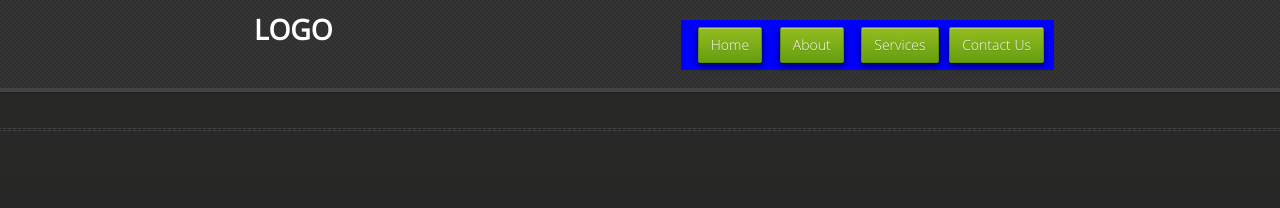
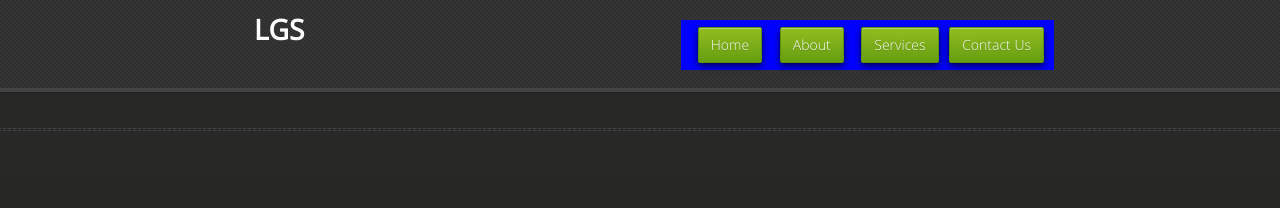
Before and after one commit to delonline/delonline.github.io, a Jekyll site: the page built from index.html, in a window 1280 px wide. Shown: the top 208 px of the page. Built offline with Jekyll 4.4.1, drawn with Linux system fonts in a browser that asks for light colours; nearby versions of some CDN libraries.

Commit message:
Update default.html

```diff
--- a/_layouts/default.html
+++ b/_layouts/default.html
@@ -23,14 +23,14 @@
         <header id="header">
   <div id="header-content">
     <div id="header-logo">
-      <h1 class="logo">LOGO</h1>
+      <h1 class="logo">LGS</h1>
     </div>
     <nav id="header-nav" role="navigation">
       <ul class="nav">
         <li><a href="./index.html">Home</a></li>
         <li><a href="./about.html">About</a></li>
         <li><a href="./services.html">Services</a></li>
-        <li><a href="./contact">Contact Us</a></li>
+        <li><a href="./contact.html">Contact Us</a></li>
       </ul>
     </nav>
     <div id="header-nav-toggle" class="is-hidden">
@@ -38,7 +38,7 @@
     </div>
   </div>
 </header>
-        <body id="body">
+        <body id="body" class="text-align:center">
 <hr>
             <br>
             <br>
```
